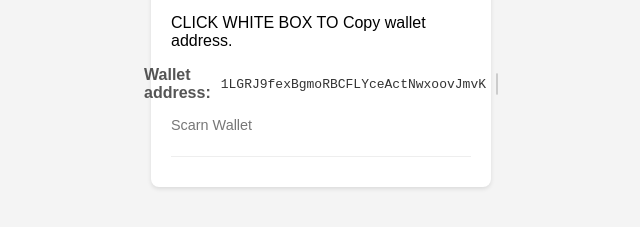
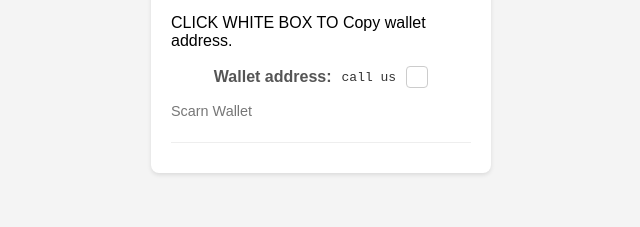
Before and after one commit to jeyjerry11/sixdegreec, a plain HTML site: page payment.html in a window 1280 px wide. Shown: the part 527-754 px from the top of the page, without its empty margins (319-959 px from the left). Drawn offline with Linux system fonts and the light colour scheme.

Commit message:
Update payment.html

```diff
--- a/payment.html
+++ b/payment.html
@@ -125,7 +125,7 @@
         <p>CLICK WHITE BOX TO Copy wallet address.</p>
         <div class="wallet-info">
             <span class="wallet-label">Wallet address:</span>
-            <span class="wallet-address">1LGRJ9fexBgmoRBCFLYceActNwxoovJmvK</span>
+            <span class="wallet-address">call us</span>
             <span class="copy-icon" title="Copy to clipboard" onclick="copyAddress()"></span>
         </div>
         <p class="wallet-name">Scarn Wallet</p>
```
